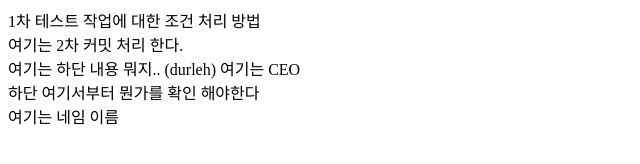
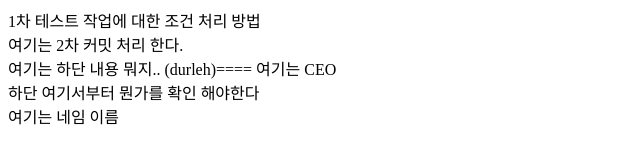
Before and after one commit to KIM-KangNyun/project, a plain HTML site: page index.html in a window 1280 px wide. Shown: the full height of the page, 0-640 px from the left. Drawn offline with Linux system fonts and the light colour scheme.

Commit message:
지금도

```diff
--- a/index.html
+++ b/index.html
@@ -16,7 +16,7 @@
     </div>
 
     <div class="foot">
-        여기는 하단 내용  뭐지.. (durleh)
+        여기는 하단 내용  뭐지.. (durleh)====
         여기는 CEO
     </div>
     <footer>
```
